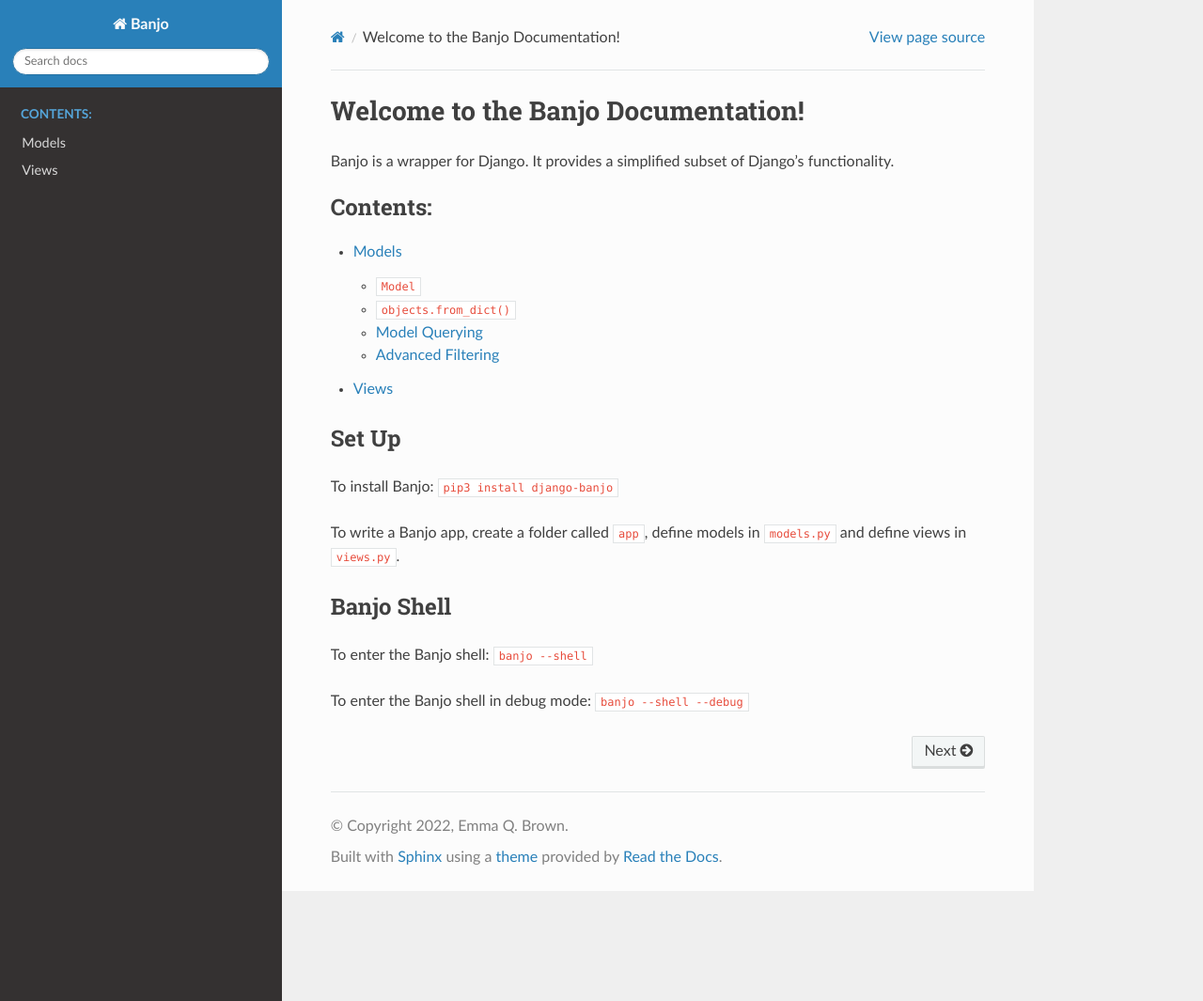
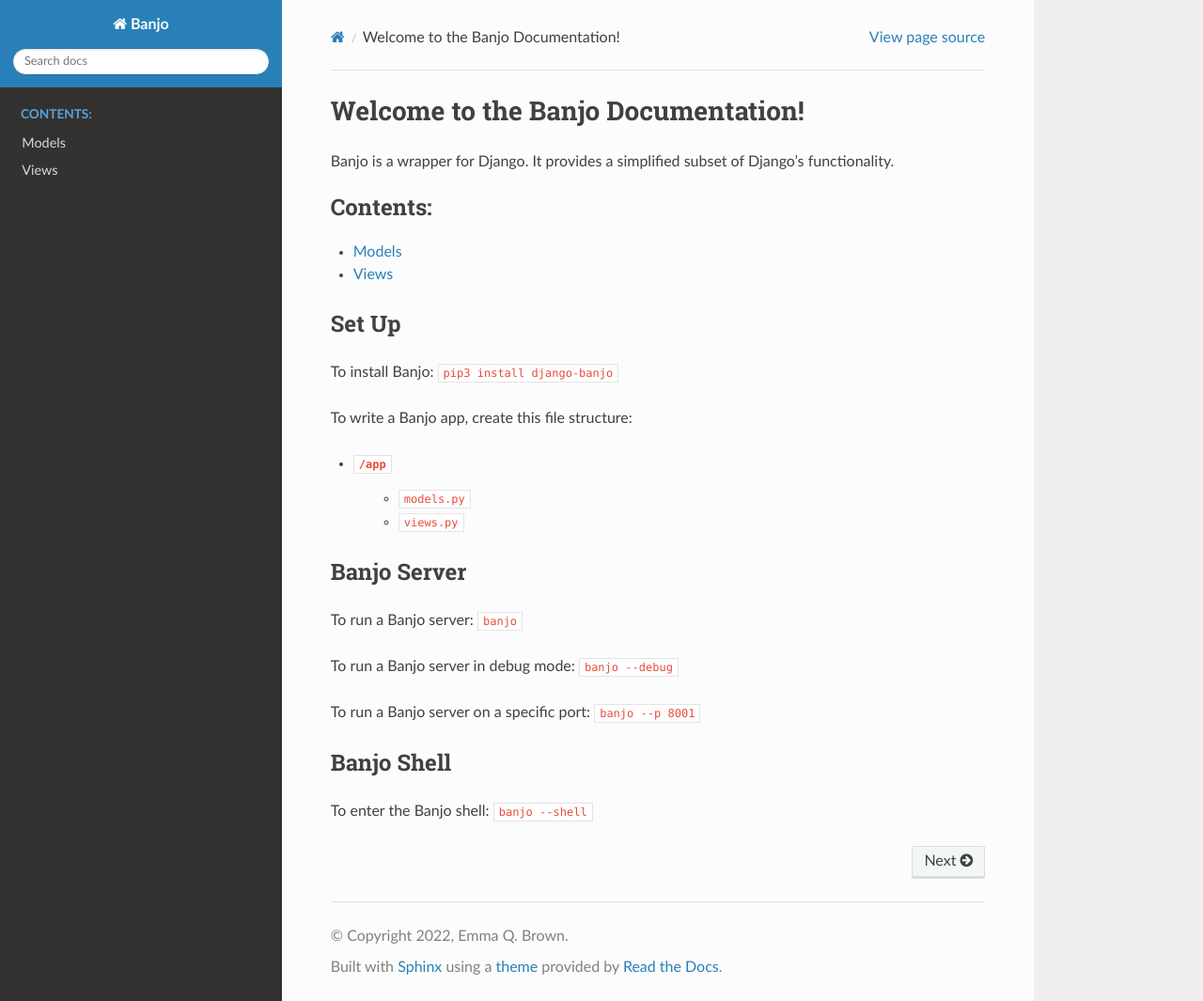
Before and after one commit to the-isf-academy/banjo_docs, a Sphinx documentation site: the page built from docs/index.rst, in a window 1280 px wide and 1065 px high. Shown: the whole window at 94% size. Built offline with Sphinx 7.4.7 and the Read the Docs theme 2.0.0, drawn with Linux system fonts in a browser that asks for light colours; pages that are not in the unit, such as notebooks, are missing from menus.

Commit message:
clean up homepage, add sever commands

```diff
--- a/docs/index.rst
+++ b/docs/index.rst
@@ -25,12 +25,24 @@
 To install Banjo:
 ``pip3 install django-banjo``
 
-To write a Banjo app, create a folder called ``app``,
-define models in ``models.py`` and define views in ``views.py``.
+To write a Banjo app, create this file structure:
+
+- ``/app``
+   - ``models.py``
+   - ``views.py``
+
+
+Banjo Server
+------------
+
+To run a Banjo server: ``banjo``
+
+To run a Banjo server in debug mode: ``banjo --debug``
+
+To run a Banjo server on a specific port: ``banjo --p 8001``
+
 
 Banjo Shell
 ------------
 
 To enter the Banjo shell: ``banjo --shell``
-
-To enter the Banjo shell in debug mode: ``banjo --shell --debug``
```
Also changed, not shown: other parts of docs/index.rst (+1 -1 lines), 5 other files.
